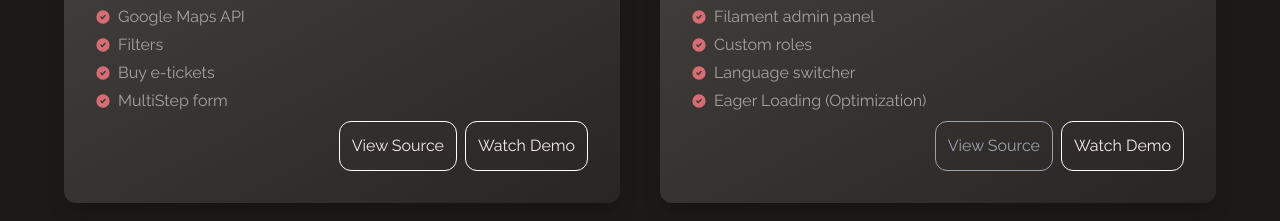
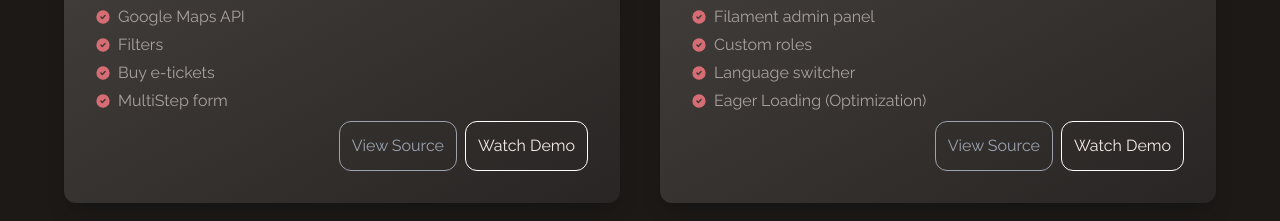
Before and after one commit to antoniyadev/antoniyadev.github.io, a website: page index.html in a window 1280 px wide. Shown: the part 2626-2847 px from the top of the page. Drawn offline with nearby package versions, Linux system fonts and the light colour scheme.

Commit message:
disable view src btn

```diff
--- a/index.html
+++ b/index.html
@@ -472,9 +472,9 @@
                                     </li>
                                 </ul>
                                 <div class="justify-end card-actions">
-                                    <a href="https://github.com/antoniyadev/sightseeing" target="_blank"
-                                        class="px-3 py-3 border border-stone-900 dark:border-white rounded-xl hover:bg-gradient-to-br from-[#D66D75] to-[#E29587] hover:border-none" disabled>View
-                                        Source</a>
+                                    <button
+                                    class="px-3 py-3 text-gray-400 border border-gray-400 rounded-xl" disabled>View
+                                        Source</button>
                                     <button @click="modalOpen3 = true"
                                         class="px-3 py-3 border border-stone-900 dark:border-white rounded-xl hover:bg-gradient-to-br from-[#D66D75] to-[#E29587] hover:border-none">Watch
                                         Demo</button>
@@ -544,7 +544,7 @@
                                     </li>
                                 </ul>
                                 <div class="justify-end card-actions">
-                                    <button class="px-3 py-3 text-gray-400 border border-gray-400 rounded-xl "
+                                    <button class="px-3 py-3 text-gray-400 border border-gray-400 rounded-xl"
                                         disabled>View Source</button>
                                     <button @click="modalOpen4 = true"
                                         class="px-3 py-3 border border-stone-900 dark:border-white rounded-xl hover:bg-gradient-to-br from-[#D66D75] to-[#E29587] hover:border-none">Watch
```
